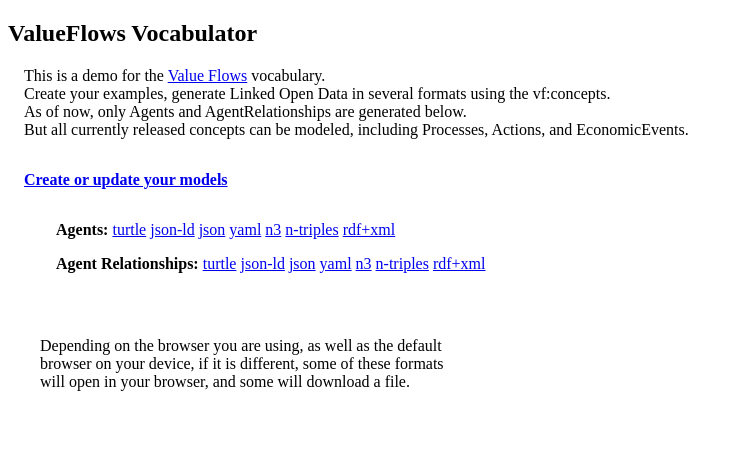
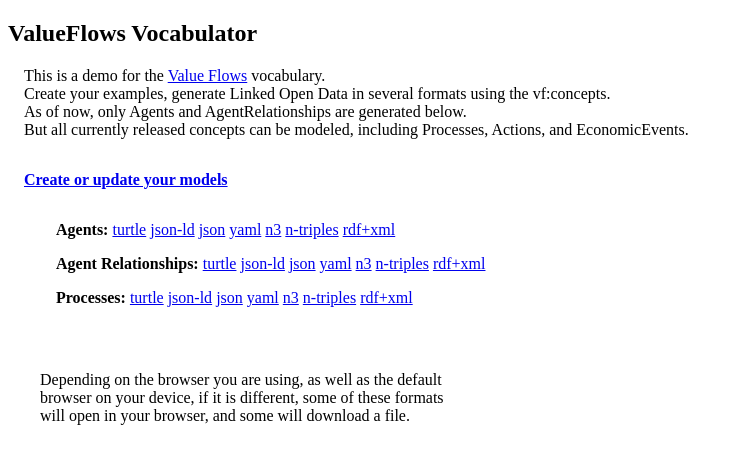
Before and after one commit to valueflows/django-vocabulator, a Django app: page / in a window 1280 px wide. Shown: the top 464 px of the page, without its empty margins (0-739 px from the left). Run offline with Django 3.2, Linux system fonts and the light colour scheme.

Commit message:
fixed non-lod serialization of agent, started process

```diff
--- a/vocab/templates/index.html
+++ b/vocab/templates/index.html
@@ -68,6 +68,17 @@ div {
                 <a href="{% url 'agent_relationships_formatted' format='xml' %}">rdf+xml</a>
             </div>
 
+            <div>
+                <b>Processes:</b>
+                <a href="{% url 'processes_formatted' format='turtle' %}">turtle</a>
+                <a href="{% url 'processes_formatted' format='json-ld' %}">json-ld</a>
+                <a href="{% url 'processes_formatted' format='json' %}">json</a>
+                <a href="{% url 'processes_formatted' format='yaml' %}">yaml</a>
+                <a href="{% url 'processes_formatted' format='n3' %}">n3</a>
+                <a href="{% url 'processes_formatted' format='nt' %}">n-triples</a>
+                <a href="{% url 'processes_formatted' format='xml' %}">rdf+xml</a>
+            </div>
+
     </div>
 
     <div id="doc">
--- a/vocab/urls.py
+++ b/vocab/urls.py
@@ -10,4 +10,6 @@ urlpatterns = [
     url(r"^agentrelationships/(?P<format>[a-zA-Z0-9\-]+)/$", views.agentrelationships, name="agent_relationships_formatted"),
     url(r"^agent/(?P<agent_id>\d+)/$", views.agent, name="agent"),
     url(r"^agent/(?P<agent_id>\d+)/(?P<format>[a-zA-Z0-9\-]+)/$", views.agent, name="agent_formatted"),
+    url(r"^processess/$", views.processes, name="processes"),
+    url(r"^processes/(?P<format>[a-zA-Z0-9\-]+)/$", views.processes, name="processes_formatted"),
 ]
```
Also changed, not shown: vocab/views.py (+25 -1 lines).
